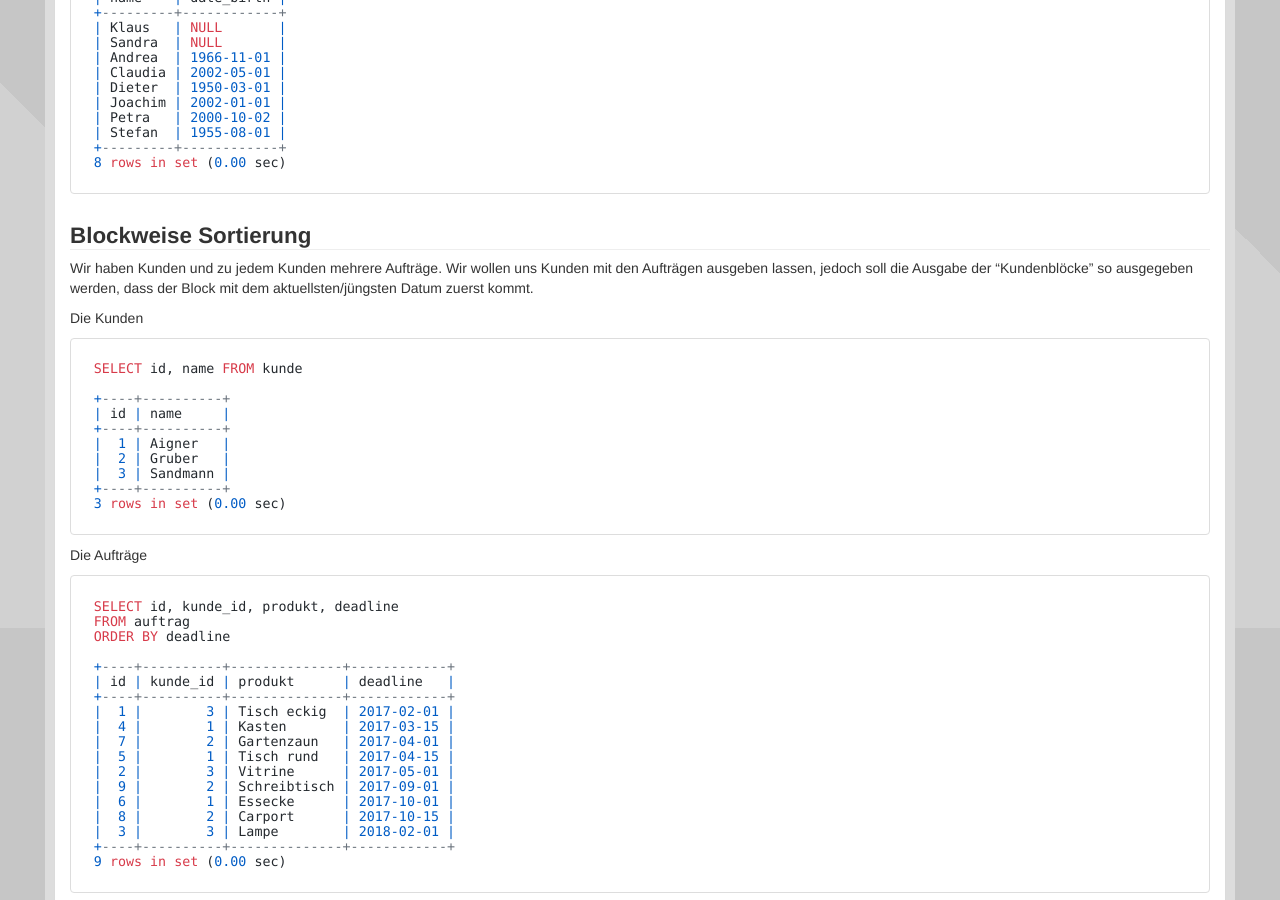
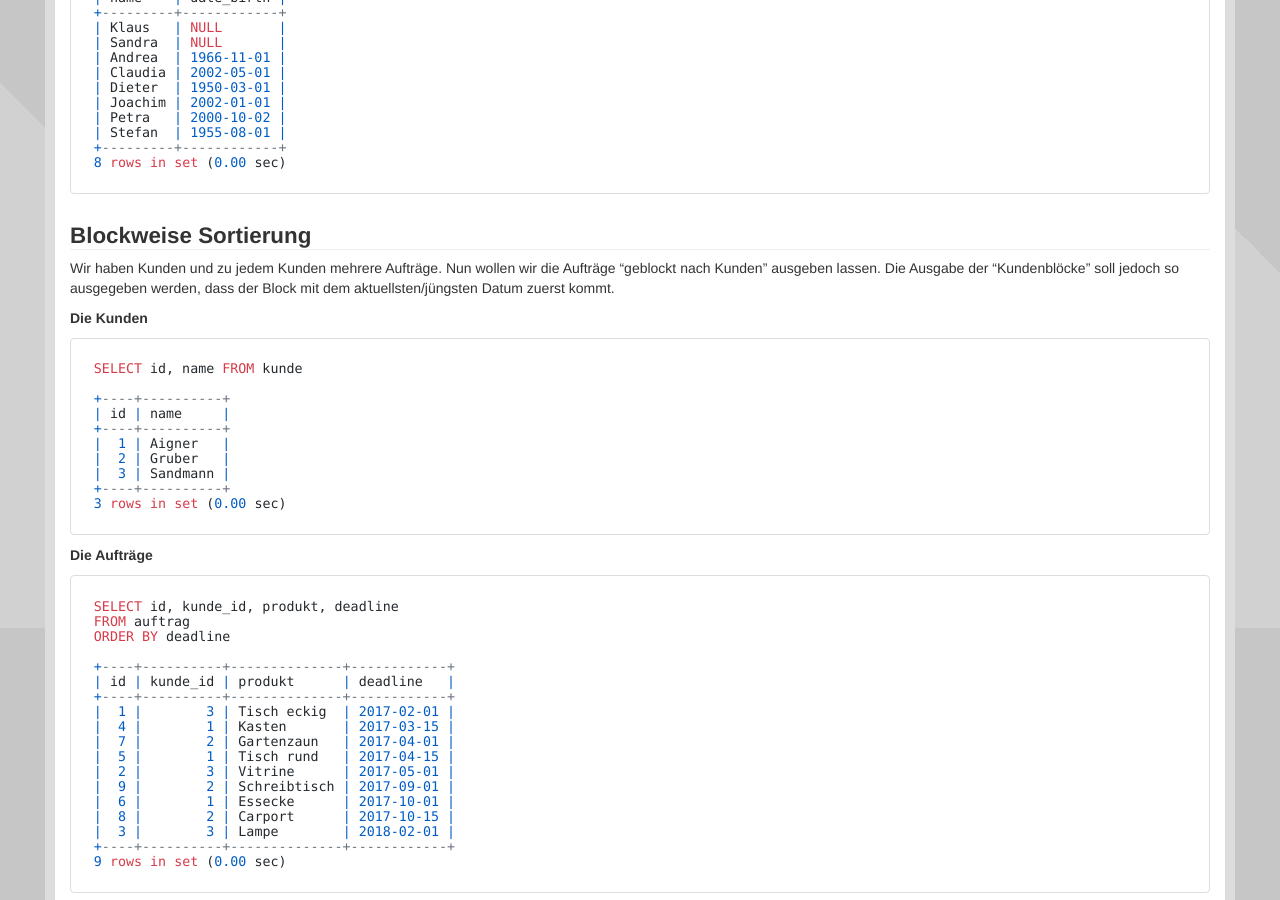
Before and after one commit to php-de/php-de.github.io, a Jekyll site: the page built from implement-approach/19_sql-special-sort.md, in a window 1280 px wide and 900 px high, scrolled down 2072 px. Built offline with Jekyll 4.4.1, drawn with Linux system fonts in a browser that asks for light colours; nearby versions of some CDN libraries; some of the changed text lies outside the part shown.

Commit message:
Update 19_sql-special-sort.md

```diff
--- a/implement-approach/19_sql-special-sort.md
+++ b/implement-approach/19_sql-special-sort.md
@@ -172,12 +172,11 @@ SELECT name, date_birth FROM persons ORDER BY date_birth IS NULL DESC, name
 {: #block}
 
 Wir haben Kunden und zu jedem Kunden mehrere Aufträge.
-Wir wollen uns Kunden mit den Aufträgen ausgeben lassen,
-jedoch soll die Ausgabe der "Kundenblöcke" so ausgegeben werden,
+Nun wollen wir die Aufträge "geblockt nach Kunden" ausgeben lassen.
+Die Ausgabe der "Kundenblöcke" soll jedoch so ausgegeben werden,
 dass der Block mit dem aktuellsten/jüngsten Datum zuerst kommt.
 
-
-Die Kunden
+**Die Kunden**
 
 ~~~ sql
 SELECT id, name FROM kunde
@@ -193,7 +192,7 @@ SELECT id, name FROM kunde
 ~~~
 
 
-Die Aufträge
+**Die Aufträge**
 
 ~~~ sql
 SELECT id, kunde_id, produkt, deadline
@@ -217,7 +216,7 @@ ORDER BY deadline
 ~~~
 
 
-Ergibt "gejoint"
+**Ergibt "gejoint"**
 
 ~~~ sql
 SELECT k.id, k.name, a.produkt, a.deadline
@@ -300,7 +299,8 @@ ORDER BY sub.min_date, a.deadline
 9 rows in set (0.00 sec)
 ~~~
 
-Fertig! Dies kann nun mit dem [Gruppenbruch]({{ page.root }}/jumpto/gruppenbruch/) entprechend blockweise nach Kunden ausgegeben werden.
+**Fertig!**<br>
+Dies kann nun mit dem [Gruppenbruch]({{ page.root }}/jumpto/gruppenbruch/) entprechend blockweise nach Kunden ausgegeben werden.
 
 
 
```
